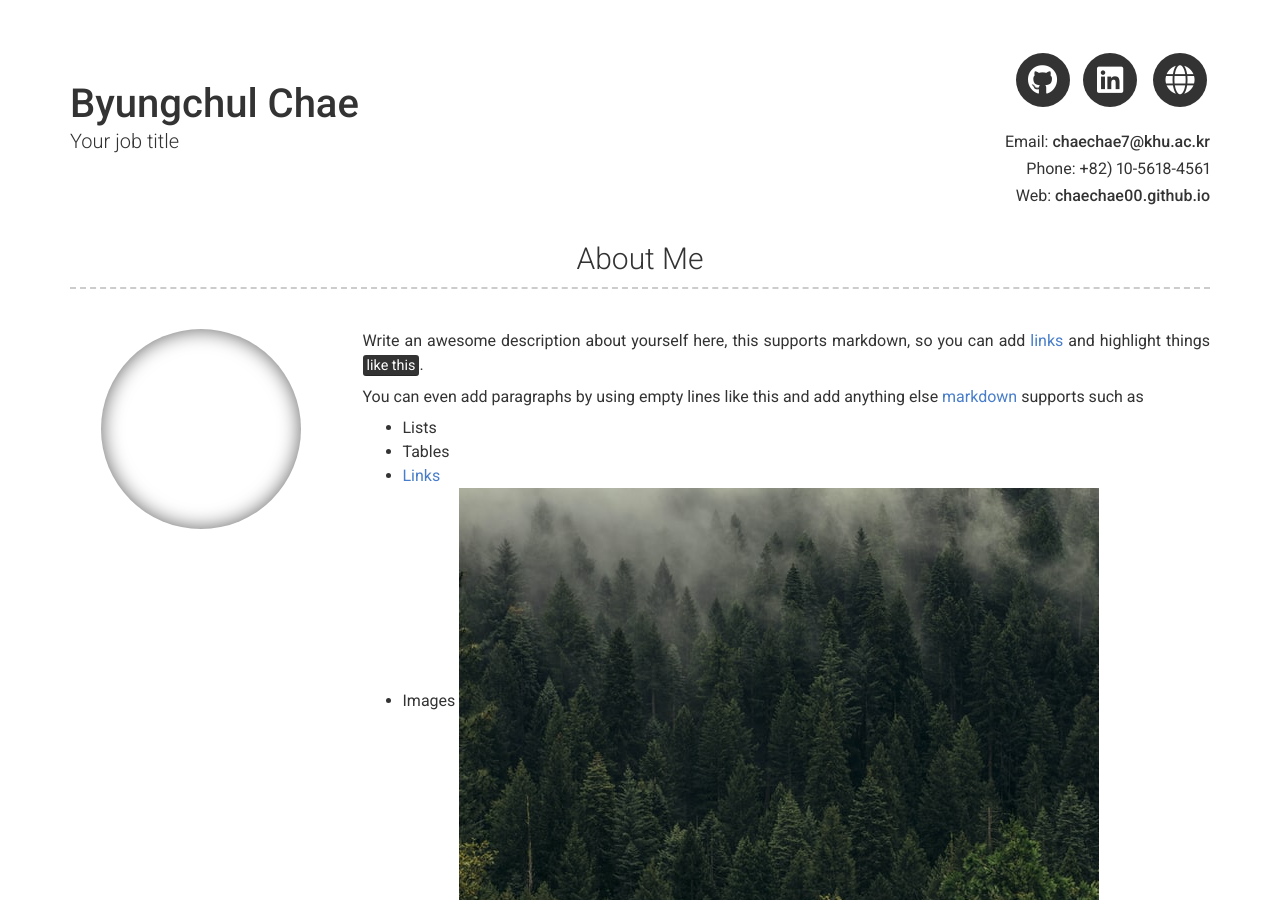
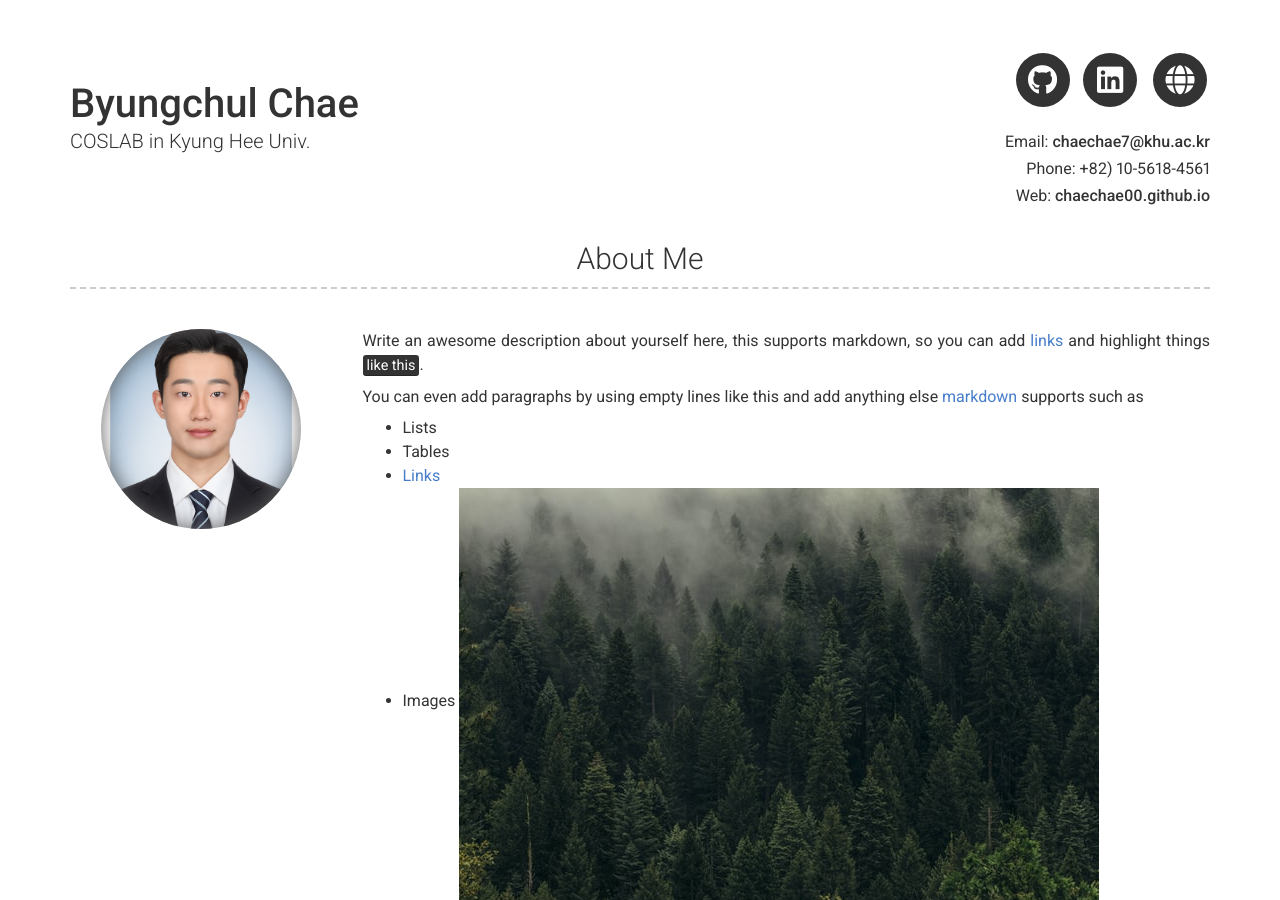
Before and after one commit to byungchul-chae/byungchul-chae.github.io, a Jekyll site: the page built from index.md, in a window 1280 px wide and 900 px high. Built offline with Jekyll 4.4.1, drawn with Linux system fonts in a browser that asks for light colours; nearby versions of some CDN libraries.

Commit message:
Update _config.yml

```diff
--- a/_config.yml
+++ b/_config.yml
@@ -7,7 +7,7 @@ version: 2
 
 # Personal info
 name: Byungchul Chae
-title: Your job title
+title: COSLAB in Kyung Hee Univ.
 email: chaechae7@khu.ac.kr
 # email_title: Email (Email title override)
 phone: +82) 10-5618-4561
@@ -39,7 +39,7 @@ additional_links:
 
 # About Section
 # about_title: About Me (Use this to override about section title)
-about_profile_image: Directory of profile image (eg. images/profile.jpg)
+about_profile_image: images/IMG_5514.JPG
 about_content: | # this will include new lines to allow paragraphs
   Write an awesome description about yourself here, this supports markdown, so you can add [links](http://foobar.com) and highlight things <mark>like this</mark>.
 
```
